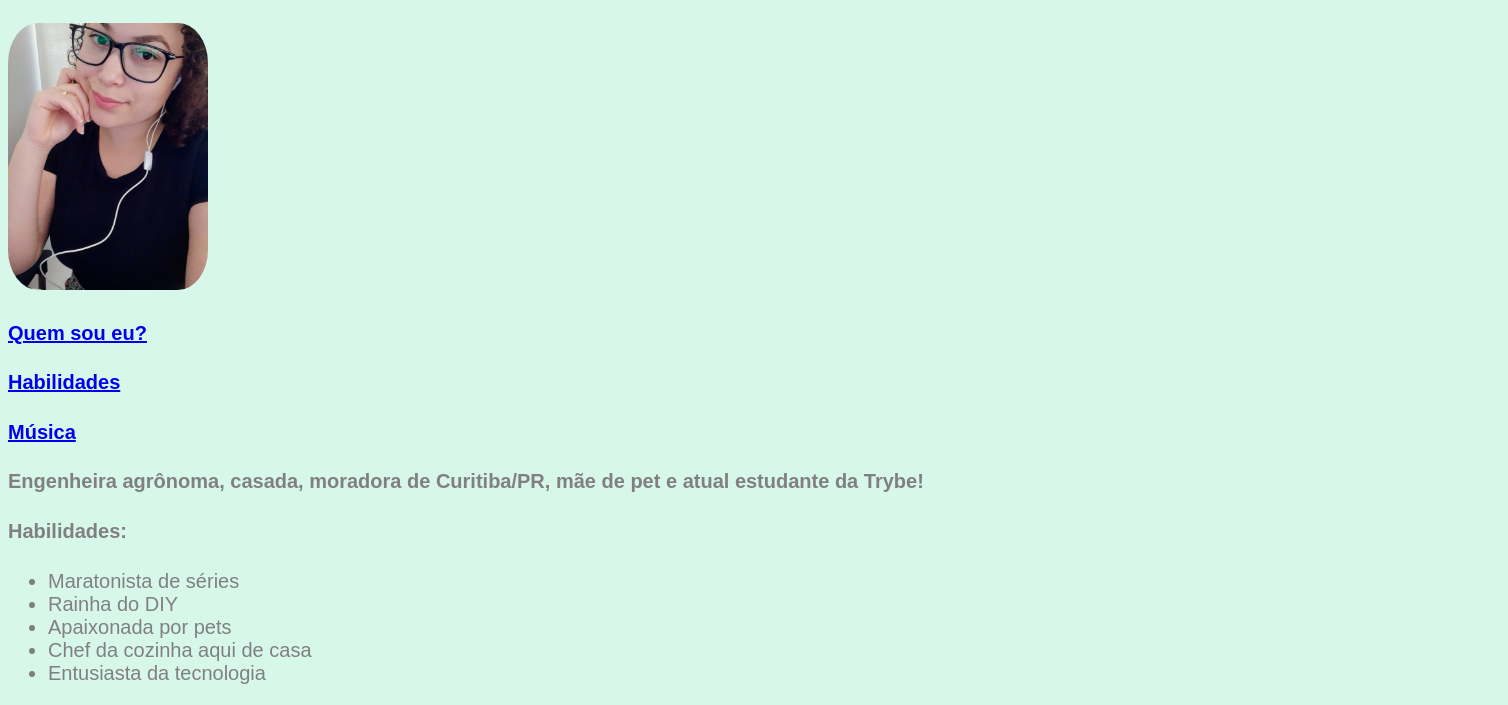
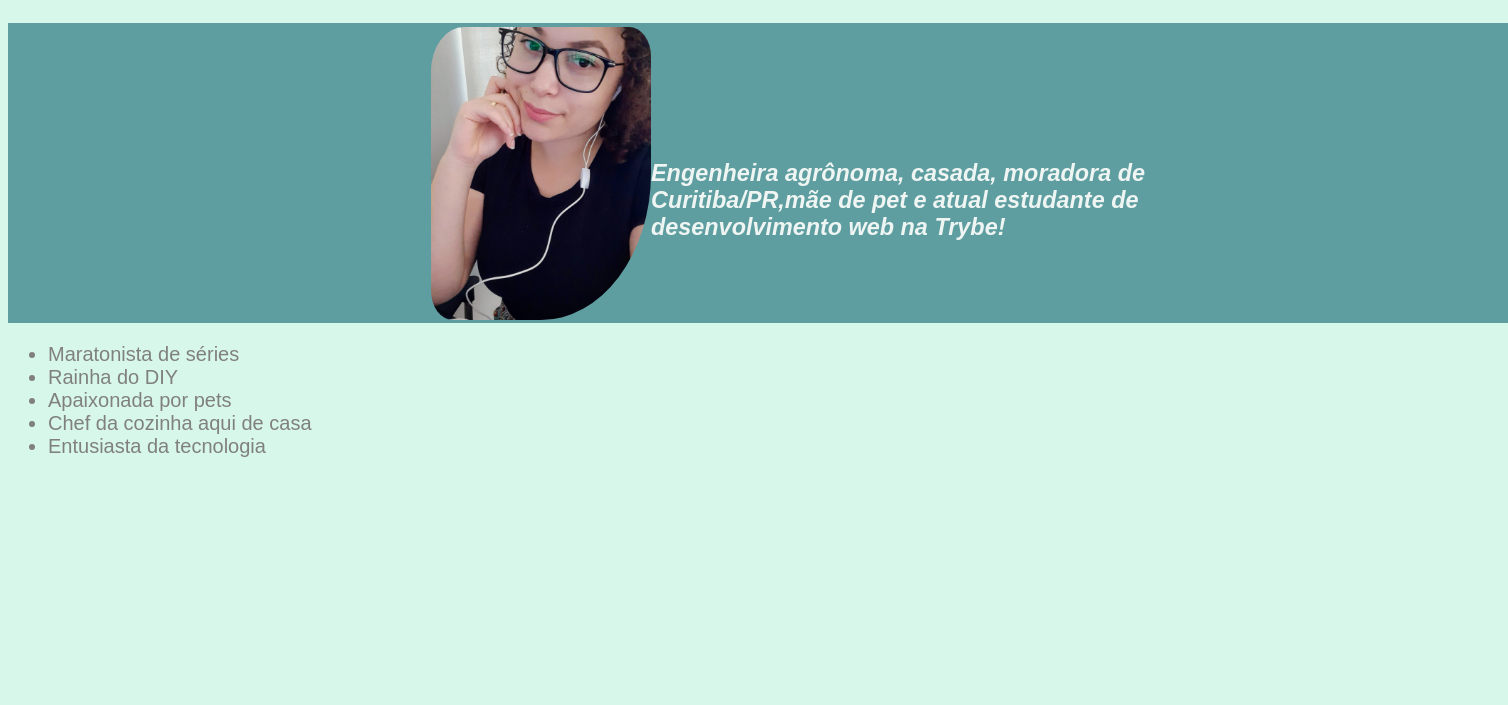
Before and after one commit to cinthya-morales/cinthya-morales.github.io, a plain HTML site: page index.html in a window 1280 px wide. Shown: the part 138-843 px from the top of the page, 1508 px wide, since content can reach past the window. After the commit the page ends 800 px from the top, so only its background shows below. Drawn offline with Linux system fonts and the light colour scheme.

Commit message:
melhorando com css

```diff
--- a/index.html
+++ b/index.html
@@ -16,11 +16,11 @@
         <a href="https://github.com/cinthya-morales" target="_blank"><i class="fab fa-github"></i></a>
     </div>
     <h1 id="nome">Cinthya Dayane Morales</h1>
-    <img id="foto" src="profile.jpg" alt="Cinthya usando camiseta preta, óculos de grau e fones de ouvido intra auriculares." width="200px">
-    <h4><a href="#eu">Quem sou eu?</a></h4>
-    <h4><a href="#hab">Habilidades</a></h4>
-    <h4><a href="#musica">Música</a></h4> <h4 id="eu">Engenheira agrônoma, casada, moradora de Curitiba/PR, mãe de pet e atual estudante da Trybe!</h4>
-    <h4 id="hab">Habilidades:</h4>
+    <div class="inicio">
+        <img  id="foto" src="profile.jpg" alt="Cinthya usando camiseta preta, óculos de grau e fones de ouvido intra auriculares." width="220px">
+        <h3  id="eu"><br><br>Engenheira agrônoma, casada, moradora de <br> Curitiba/PR,mãe de pet e atual estudante de <br>desenvolvimento web na Trybe!</h4>
+
+</div>
 <ul>
     <li>Maratonista de séries</li>
     <li>Rainha do DIY </li>
--- a/style.css
+++ b/style.css
@@ -1,6 +1,17 @@
 #foto {
-    border-radius: 15%;
-
+    border-radius: 15% 10% 50% 10%;
+    margin-left: 4%;
+}
+.inicio {
+    display: flex;
+    width:1500px;
+    height:300px;
+    background: cadetblue;
+    color: rgb(238, 245, 243);
+    align-items: center;
+    justify-content:center;
+    transition: 0.5s;
+    font-style: italic;
 }
 #nome {
     color: white;
```
Lines whose indentation alone changed are shown as unchanged.
